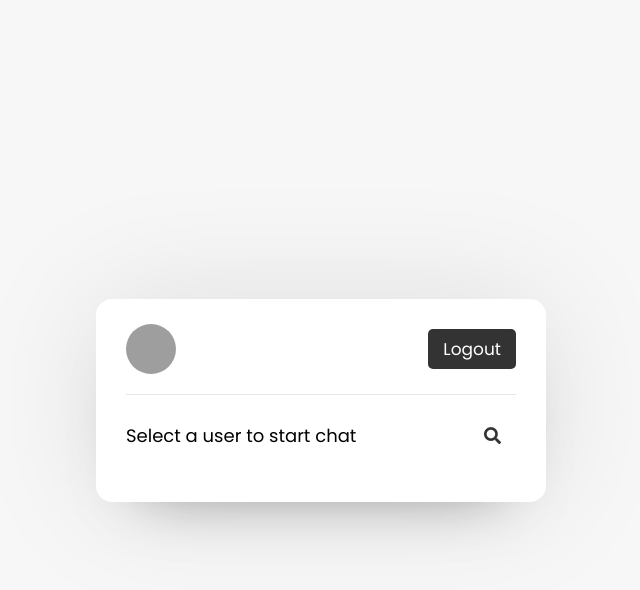
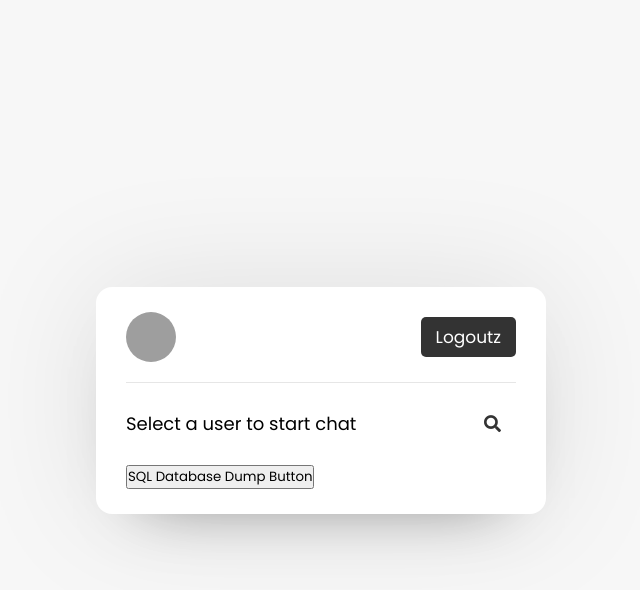
Before and after one commit to cesar-aleman/secureChatApp, a PHP site: page /users.php in a window 1280 px wide. Shown: the top 590 px of the page, without its empty margins (319-959 px from the left). Run offline with PHP 8.4, Linux system fonts and the light colour scheme; the visitor is signed in with stand-in values (Sample User, id 1); data that the repository does not hold is empty; grey boxes are pictures that could not be loaded.

Commit message:
testing out dump

```diff
--- a/header.php
+++ b/header.php
@@ -3,7 +3,7 @@
         <meta charset="UTF-8">
         <meta name="viewport" content="width=device-width, initial-scale=1.0">
         <meta http-equiv="X-UA-Compatible" content="ie=edge">
-        <title>Stuff</title>
+        <title>Chat App</title>
         <link rel="stylesheet" href="style.css">
         <link rel="stylesheet" href="https://cdnjs.cloudflare.com/ajax/libs/font-awesome/5.15.2/css/all.min.css"/>
     </head>
--- a/js/users.js
+++ b/js/users.js
@@ -1,6 +1,12 @@
 const searchBar = document.querySelector(".users .search input"),
+dumpBtn = docuement.querySelector(".users .sql-dump button"),
 searchBtn = document.querySelector(".users .search button"),
 usersList = document.querySelector(".users .users-list");
+
+
+// dumpBtn.onclick = () =>{
+
+// }
 
 searchBtn.onclick = () =>{
     searchBar.classList.toggle("show");
--- a/users.php
+++ b/users.php
@@ -25,7 +25,7 @@ if (!isset($_SESSION['unique_id'])) {
             <p> <?php echo $row ['status'] ?> </p>
           </div>
         </div>
-        <a href="php/logout.php?logout_id=<?php echo $row['unique_id']; ?>" class="logout">Logout</a>
+        <a href="php/logout.php?logout_id=<?php echo $row['unique_id']; ?>" class="logout">Logoutz</a>
       </header>
       <div class="search">
         <span class="text">Select a user to start chat</span>
@@ -33,6 +33,9 @@ if (!isset($_SESSION['unique_id'])) {
         <button><i class="fas fa-search"></i></button>
       </div>
       <div class="users-list">
+      </div>
+      <div class="sql-dump">
+      <button type="button">SQL Database Dump Button</button>
       </div>
     </section>
   </div>
```
